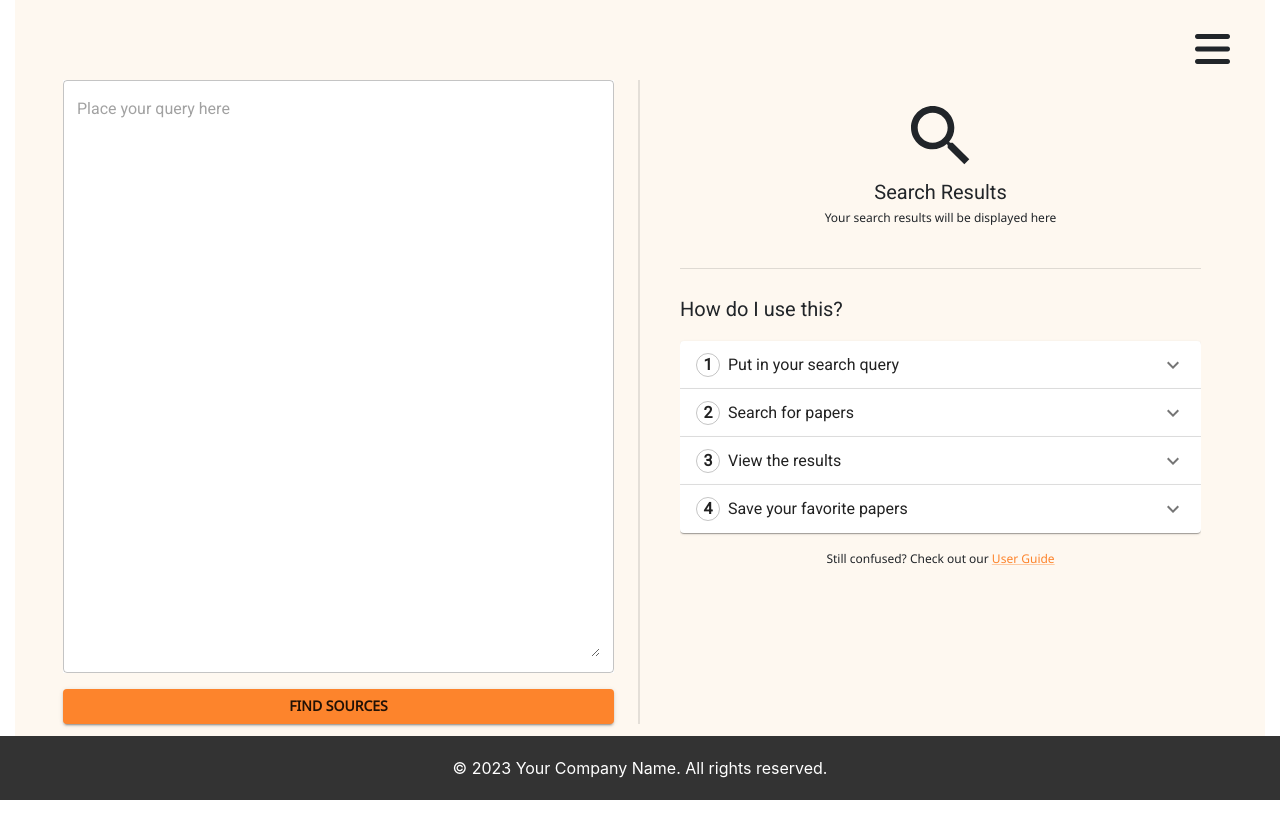
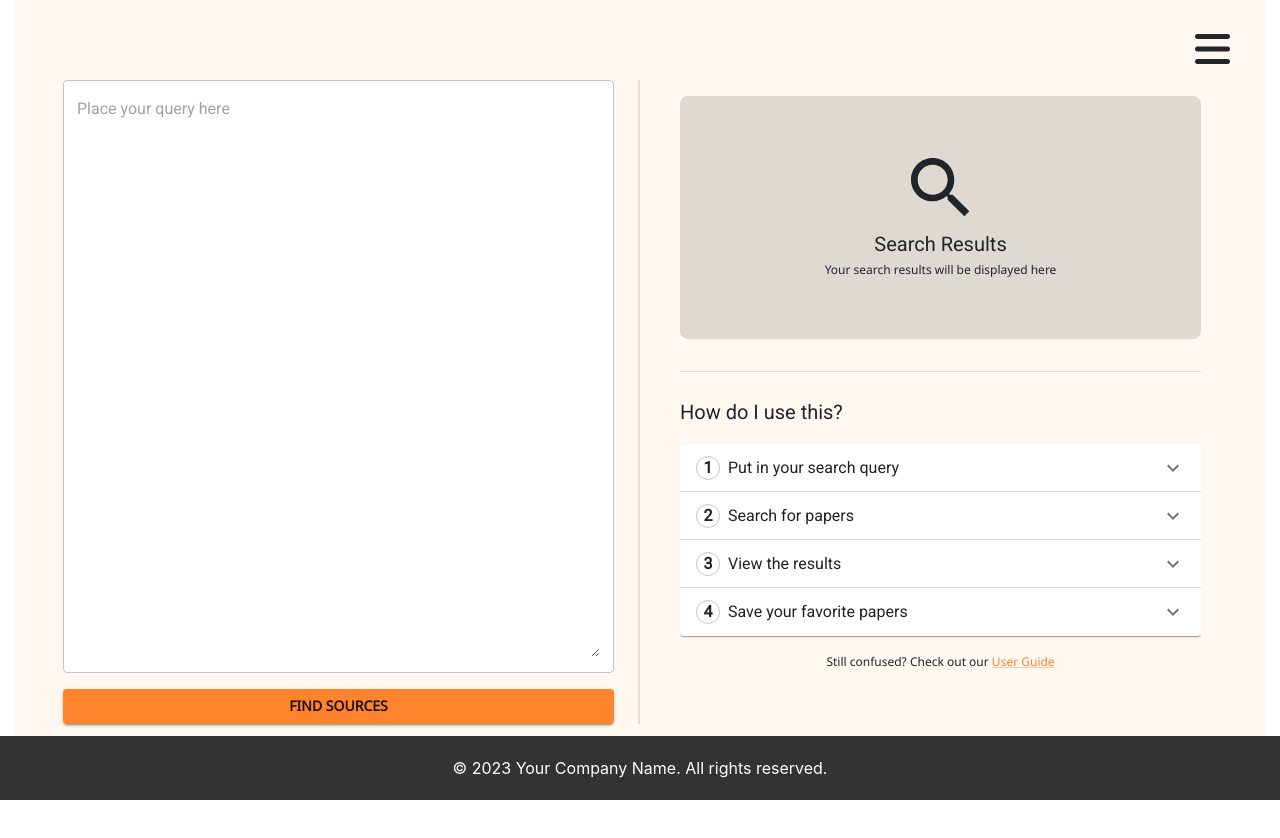
Before and after one commit to MasterMobo/intellicite, a React (Vite) app in the folder client/: page / in a window 1280 px wide. Shown: the top 838 px of the page. Built offline with nearby package versions, Linux system fonts and the light colour scheme.

Commit message:
updated search placeholder

```diff
--- a/client/src/page/HomePage/components/SearchResults/SearchGuide.jsx
+++ b/client/src/page/HomePage/components/SearchResults/SearchGuide.jsx
@@ -66,7 +66,7 @@ function SearchGuideAccordianItem({
 
 function SearchGuide() {
     return (
-        <Stack sx={{ overflowY: "auto" }}>
+        <Stack sx={{ overflowY: "auto", maxHeight: "50%" }}>
             <Typography variant="h6" mb={2}>
                 How do I use this?
             </Typography>
--- a/client/src/page/HomePage/components/SearchResults/SearchResultPlaceholder.jsx
+++ b/client/src/page/HomePage/components/SearchResults/SearchResultPlaceholder.jsx
@@ -13,12 +13,27 @@ function SearchResultPlaceholder() {
                 height: "100%",
             }}
         >
-            <SearchIcon sx={{ fontSize: 80 }}></SearchIcon>
-            <Typography variant="h6">Search Results</Typography>
-            <Typography variant="caption">
-                Your search results will be displayed here
-            </Typography>
-            <Divider sx={{ mt: 5, mb: 3 }} style={{ width: "100%" }}></Divider>
+            <Box
+                sx={{
+                    width: "100%",
+                    borderRadius: 2,
+                    display: "flex",
+                    flexDirection: "column",
+                    justifyContent: "center",
+                    alignItems: "center",
+                    bgcolor: "#ded9d3",
+                    pt: 2,
+                    pb: 3,
+                    height: "40%",
+                }}
+            >
+                <SearchIcon sx={{ fontSize: 80 }}></SearchIcon>
+                <Typography variant="h6">Search Results</Typography>
+                <Typography variant="caption">
+                    Your search results will be displayed here
+                </Typography>
+            </Box>
+            <Divider sx={{ mt: 4, mb: 3 }} style={{ width: "100%" }}></Divider>
             <SearchGuide></SearchGuide>
         </Box>
     );
```
